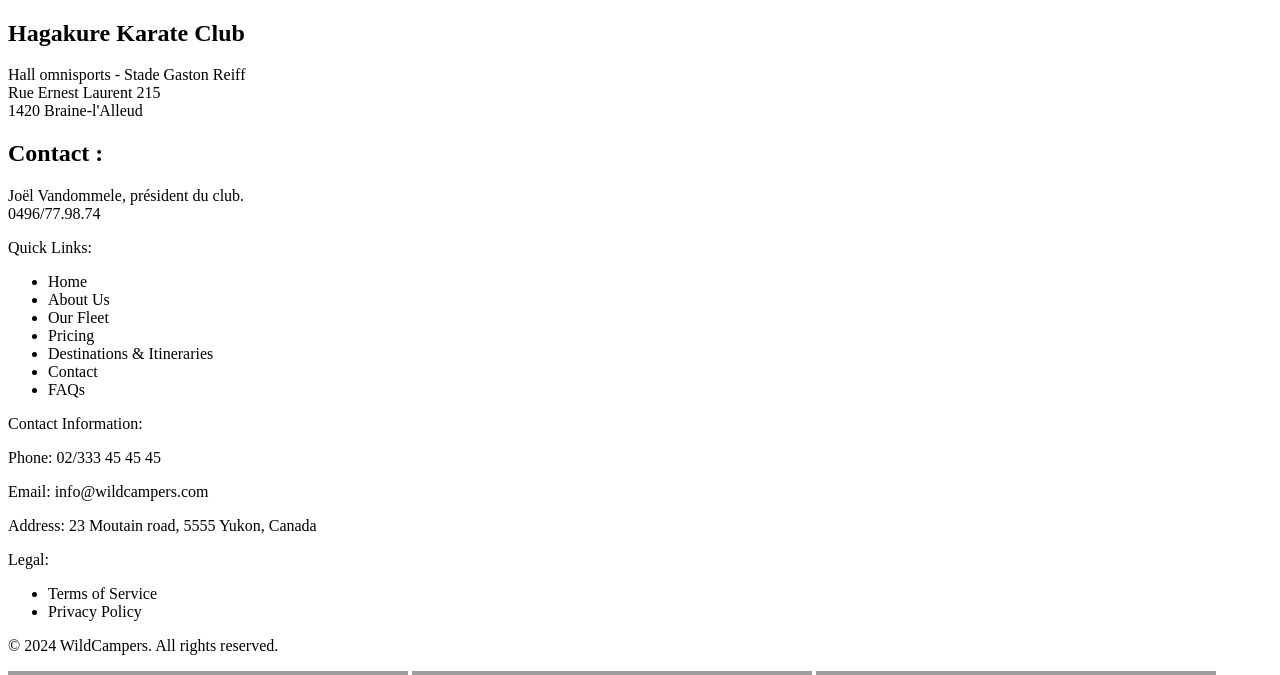
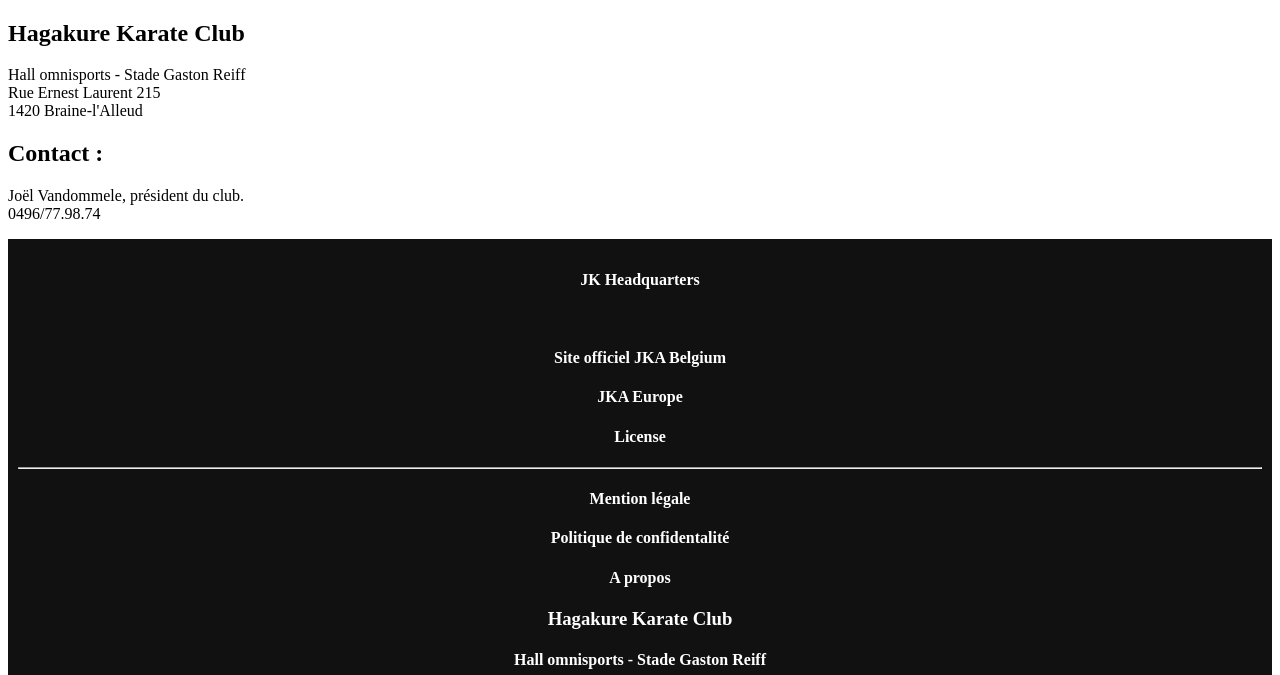
Before and after one commit to not-Kami/HAGAKURE, a PHP site: page / in a window 1280 px wide. Shown: the part 1013-1688 px from the top of the page. Run offline with PHP 8.4, Linux system fonts and the light colour scheme; grey boxes are pictures that could not be loaded.

Commit message:
layout, contact ajoutés

```diff
--- a/app/views/components/contact.php
+++ b/app/views/components/contact.php
@@ -10,8 +10,7 @@
 
  <p>
  <h2>Contact :</h2>
+ </p>
 <p>Joël Vandommele, président du club.</br>
 0496/77.98.74</p>
-
- </p>
 </section>
--- a/app/views/components/footer.php
+++ b/app/views/components/footer.php
@@ -1,33 +1,28 @@
-    <div class="footer-container">
-        <div class="footer-links">
-            <p>Quick Links:</p>
-            <ul>
-                <li>Home</li>
-                <li>About Us</li>
-                <li>Our Fleet</li>
-                <li>Pricing</li>
-                <li>Destinations & Itineraries</li>
-                <li>Contact</li>
-                <li>FAQs</li>
-            </ul>
-        </div>
-        <div class="footer-contact">
-            <p>Contact Information:</p>
-            <p>Phone: 02/333 45 45 45</p>
-            <p>Email: info@wildcampers.com</p>
-            <p>Address: 23 Moutain road, 5555 Yukon, Canada</p>
-        </div>
-        <div class="footer-legal">
-            <p>Legal:</p>
-            <ul>
-                <li>Terms of Service</li>
-                <li>Privacy Policy</li>
-            </ul>
-        </div>
-    </div>
-    <p class="footer-copy">© 2024 WildCampers. All rights reserved.</p><div class="social-links">
-        <div class="social-links">
-            <a href="https://facebook.com"><img src="img/facebook.svg" alt="Facebook"></a>
-            <a href="https://twitter.com"><img src="img/twitter-alt.svg" alt="Twitter"></a>
-            <a href="https://instagram.com"><img src="img/instagram.svg" alt="Instagram"></a>
-     </div>
+<footer>
+    <section>
+        <h4>JK Headquarters</h4><br>
+        <h4>Site officiel JKA Belgium</h4>
+        <h4>JKA Europe</h4>
+        <h4>License</h4>
+        <hr>
+        <h4>Mention légale</h4>
+        <h4>Politique de confidentalité</h4>
+        <h4>A propos</h4>
+    </section>
+    <section>
+        <h3>Hagakure Karate Club</h3>
+        <h4>Hall omnisports - Stade Gaston Reiff</h4><br>
+        <h4>Rue Ernest Laurent 215 1420 Braine-L'Alleud</h4>
+    </section>
+    <section>
+        <h3>Contact:</h3>
+        <h4>Joël Vandommele - président du club</h4><br>
+        <h4>0496/77.98.74</h4>
+    </section>
+    <section>
+        <img src="/public\assets\img\Layout_LogoHagakure.png" alt="Logo Hagakura">
+        <img src="/public\assets\img\Layout_icon_courrier.png" alt="icone">
+        <img src="/public\assets\img\Layout_icon_facebook.png" alt="icone">
+        <img src="/public\assets\img\Layout_icon_telephone.png" alt="icone">
+    </section>
+</footer>
```
Also changed, not shown: public/assets/img/Layout_LogoHagakure.png (added), public/assets/img/Layout_icon_courrier.png (added), public/assets/img/Layout_icon_facebook.png (added), public/assets/img/Layout_icon_telephone.png (added).
